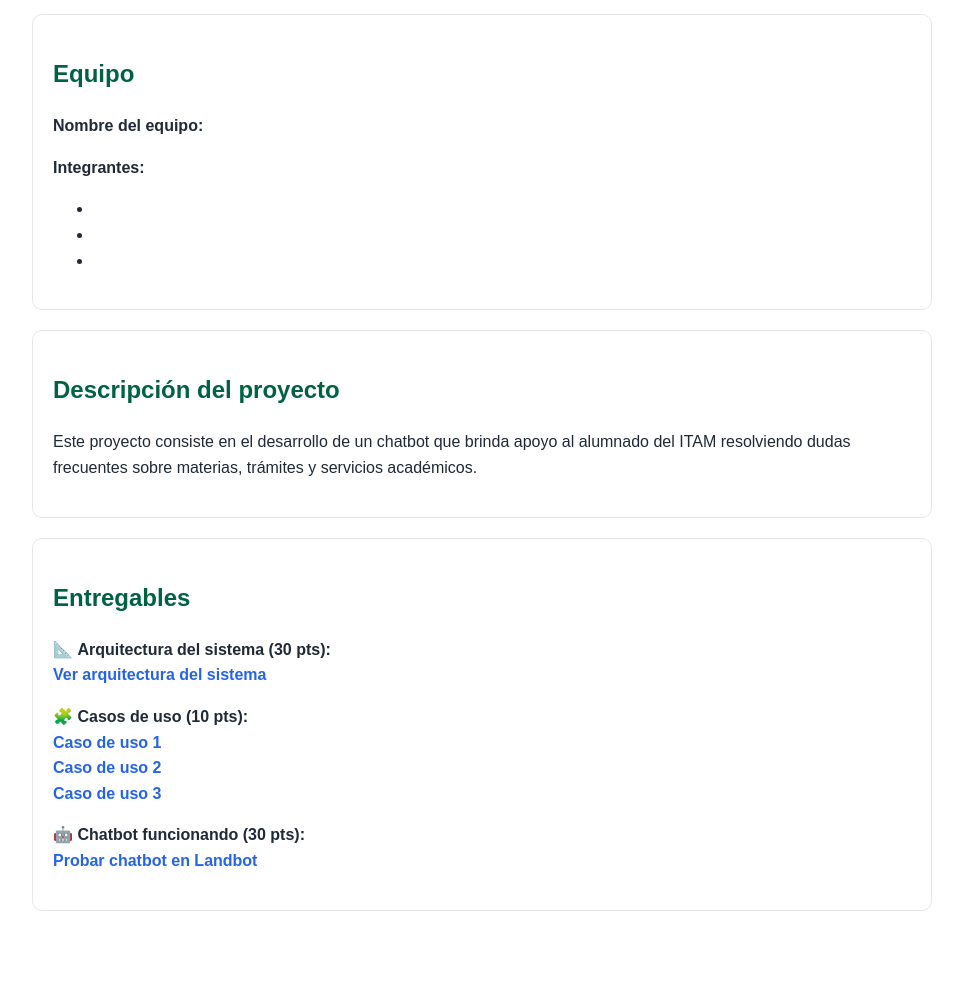
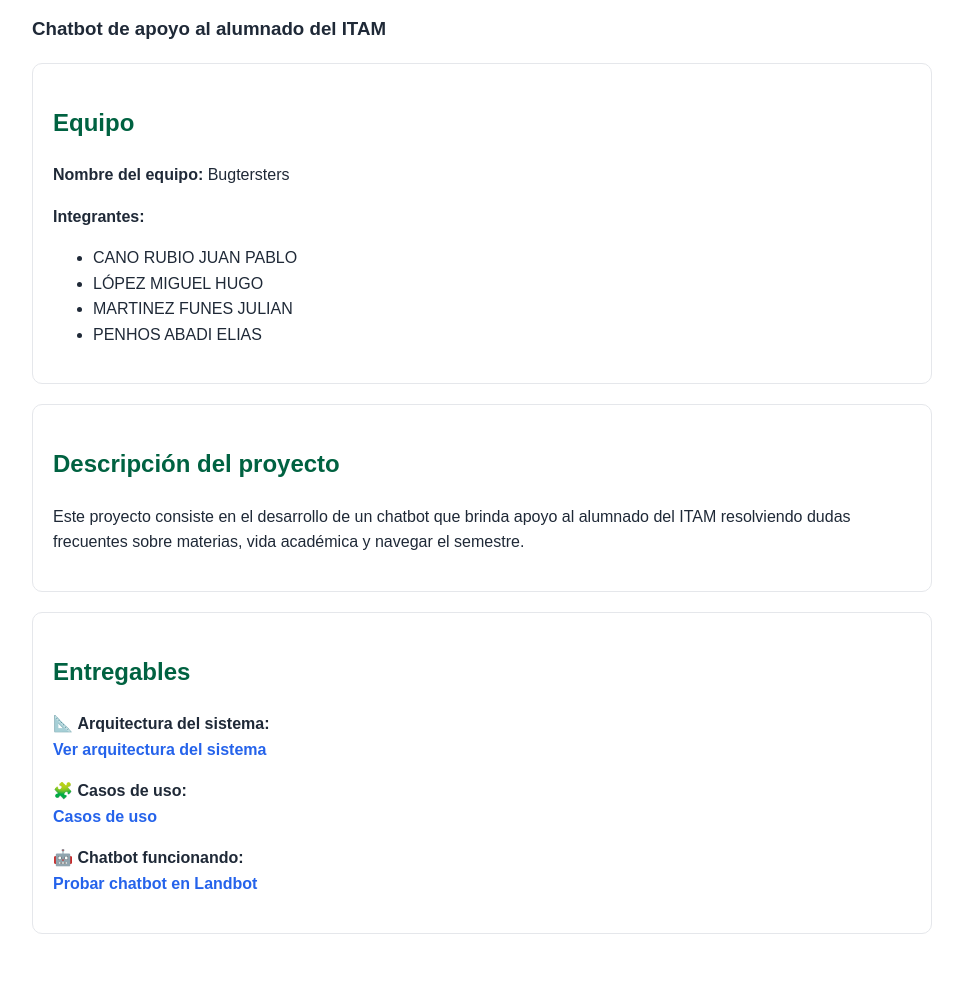
Before and after one commit to HLoM3/ProyectoIngSoftware, a plain HTML site: page index.html in a window 1280 px wide. Shown: the part 110-1094 px from the top of the page, without its empty margins (158-1121 px from the left). Before the commit the page ends 1071 px from the top, so only its background shows below. Drawn offline with Linux system fonts and the light colour scheme.

Commit message:
Update index.html

```diff
--- a/index.html
+++ b/index.html
@@ -2,7 +2,7 @@
 <html lang="es">
 <head>
   <meta charset="UTF-8">
-  <title>Chatbot de Apoyo al Alumnado ITAM</title>
+  <title> Proyecto final Ingeniería de Software </title>
   <meta name="viewport" content="width=device-width, initial-scale=1.0">
   <style>
     body {
@@ -35,16 +35,18 @@
 </head>
 <body>
 
-  <h1>Chatbot de apoyo al alumnado del ITAM</h1>
+  <h1> Proyecto Final de Ingeniería de Software </h1>
+  <h3>Chatbot de apoyo al alumnado del ITAM</h3>
 
   <div class="card">
     <h2>Equipo</h2>
-    <p><strong>Nombre del equipo:</strong> <!-- AQUÍ ESCRIBES EL NOMBRE --></p>
+    <p><strong>Nombre del equipo:</strong> Bugtersters</p>
     <p><strong>Integrantes:</strong></p>
     <ul>
-      <li><!-- Tu nombre --></li>
-      <li><!-- Nombre compañero --></li>
-      <li><!-- etc. --></li>
+      <li>CANO RUBIO JUAN PABLO </li>
+      <li>LÓPEZ MIGUEL HUGO</li>
+      <li>MARTINEZ FUNES JULIAN</li>
+      <li>PENHOS ABADI ELIAS</li>
     </ul>
   </div>
 
@@ -53,7 +55,7 @@
     <p>
       Este proyecto consiste en el desarrollo de un chatbot que brinda apoyo
       al alumnado del ITAM resolviendo dudas frecuentes sobre materias,
-      trámites y servicios académicos.
+      vida académica y navegar el semestre.
     </p>
   </div>
 
@@ -61,22 +63,23 @@
     <h2>Entregables</h2>
 
     <p>
-      📐 <strong>Arquitectura del sistema (30 pts):</strong><br>
-      <a href="<!-- AQUÍ VA LA LIGA A LUCIDCHART DE ARQUITECTURA -->" target="_blank">
+      📐 <strong>Arquitectura del sistema:</strong><br>
+      <a href="<!-- LIGA A ARQUITECTURA -->" target="_blank">
         Ver arquitectura del sistema
       </a>
     </p>
 
     <p>
-      🧩 <strong>Casos de uso (10 pts):</strong><br>
-      <a href="<!-- LINK CASO DE USO 1 -->" target="_blank">Caso de uso 1</a><br>
-      <a href="<!-- LINK CASO DE USO 2 -->" target="_blank">Caso de uso 2</a><br>
-      <a href="<!-- LINK CASO DE USO 3 -->" target="_blank">Caso de uso 3</a>
+      🧩 <strong>Casos de uso:</strong><br>
+      <a href="https://lucid.app/lucidchart/6c715553-4b9a-491a-bef6-6f17c2d78a0e/edit?viewport_loc=367%2C-53%2C1539%2C729%2C.Q4MUjXso07N&invitationId=inv_8b0a2edd-69e3-45be-aac0-b7d1c6934edb" target="_blank">
+        Casos de uso
+      </a>
+      <br>
     </p>
 
     <p>
-      🤖 <strong>Chatbot funcionando (30 pts):</strong><br>
-      <a href="<!-- AQUÍ VA LA LIGA A LANDBOT -->" target="_blank">
+      🤖 <strong>Chatbot funcionando:</strong><br>
+      <a href="<!-- LIGA A LANDBOT -->" target="_blank">
         Probar chatbot en Landbot
       </a>
     </p>
```
